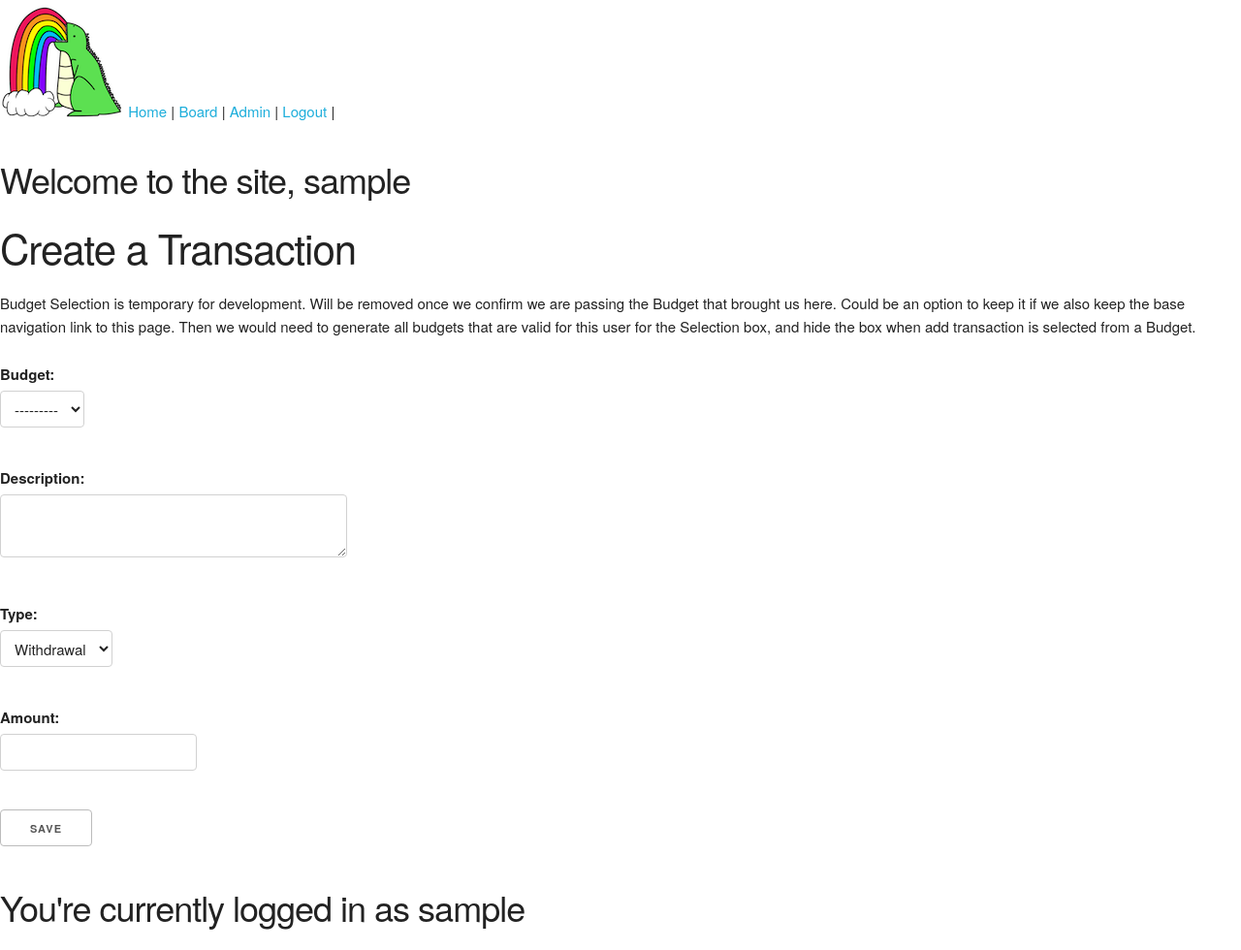
After one commit to SeattleChris/budget_tool, a Django app: page /budget/transaction/new in a window 1280 px wide. The commit adds this page. Shown: the whole page at 97% size. Run offline with Django 3.2, Linux system fonts and the light colour scheme; the visitor is signed in with stand-in values (Sample User, id 1); data that the repository does not hold is empty.

Commit message:
Add Budget and Add Transaction basics working from form to DB. Needs cleanup. Unsure why new budgets don't show in app

```diff
--- /dev/null
+++ b/web/budgets/forms.py
@@ -0,0 +1,21 @@
+from django.forms import ModelForm
+from .models import Budget, Transaction
+
+
+class BudgetForm(ModelForm):
+    """ Will generate a form for input on whichever fields we include.
+        Using Budget model, since we are adding a budget category
+    """
+    class Meta:
+        model = Budget
+        fields = ['user', 'name', 'total_budget']
+        # user should be removed from fields once we are passing current user instead
+
+class TransactionForm(ModelForm):
+    """ Will generate a form for input on whichever fields we include.
+        Using Transaction model, since we are adding a withdraw or deposit
+    """
+    class Meta:
+        model = Transaction
+        fields = ['budget', 'description', 'type', 'amount']
+        # budget should be removed from fields once we are passing correct budget
--- a/web/budgets/models.py
+++ b/web/budgets/models.py
@@ -14,7 +14,7 @@ class Budget(models.Model):
     name = models.CharField(max_length=180, default='Untitled')
     total_budget = models.FloatField()
     # TODO: ?? remaining_budget: Float (@property calculation)
-    remaining_budget = models.FloatField()
+    remaining_budget = models.FloatField(default=0.0)
     date_added = models.DateField(auto_now_add=True)
     date_modified = models.DateField(auto_now=True)
 
--- a/web/budgets/templates/budgets/budget_list.html
+++ b/web/budgets/templates/budgets/budget_list.html
@@ -1,11 +1,11 @@
 {% extends "generic/base.html" %}
-<!-- <h3><a href="{% url 'budget_detail' id=budget.id %}">{{ budget }}</a></h3> -->
 
 
 {% block content %}
 <h2>Your Budget Categories</h2>
+<h2><a href="{% url 'budget_create' %}">Button for Create A New Budget goes here</a></h2>
   {% for budget in budgets %}
-  <h3><a href="{% url '' %}">{{ budget }}</a></h3>
+  <h3><a href="{% url 'budget_detail' id=budget.id %}">{{ budget }}</a></h3>
   <p> PlaceHolder budget remain | Placeholder budget total</p>
   {% endfor %}
 {% endblock content %}
--- /dev/null
+++ b/web/budgets/templates/budgets/transaction_create.html
@@ -0,0 +1,17 @@
+{% extends "generic/base.html" %}
+
+{% block content %}
+<h2> Create a Transaction </h2>
+<p>
+  Budget Selection is temporary for development. Will be removed once we confirm we
+  are passing the Budget that brought us here. Could be an option to keep it if we
+  also keep the base navigation link to this page. Then we would need to generate all
+  budgets that are valid for this user for the Selection box, and hide the box when add transaction is selected from a Budget.
+</p>
+<!-- TODO: Remove above paragraph once confirmed implemented as desired  -->
+<form method="post">
+  {% csrf_token %}
+  {{ form.as_p }}
+  <input type="submit" value="save">
+</form>
+{% endblock content %}
--- a/web/budgets/urls.py
+++ b/web/budgets/urls.py
@@ -1,8 +1,10 @@
 
 from django.urls import path
-from .views import BudgetListView, BudgetDetailView
+from .views import BudgetListView, BudgetDetailView, BudgetCreateView, TransactionCreateView
 
 urlpatterns = [
     path('', BudgetListView.as_view(), name='budget_list'),
     path('<int:id>', BudgetDetailView.as_view(), name='budget_detail'),
+    path('budget/new', BudgetCreateView.as_view(), name='budget_create'),
+    path('transaction/new', TransactionCreateView.as_view(), name='transaction_create'),
 ]
--- a/web/budgets/views.py
+++ b/web/budgets/views.py
@@ -1,8 +1,8 @@
 from django.contrib.auth.mixins import LoginRequiredMixin
-from django.views.generic import ListView, DetailView
+from django.views.generic import ListView, DetailView, CreateView
 from django.urls import reverse_lazy
 from .models import Budget, Transaction
-
+from .forms import BudgetForm, TransactionForm
 # Create your views here.
 
 
@@ -15,12 +15,17 @@ class BudgetListView(LoginRequiredMixin, ListView):
     login_url = reverse_lazy('login')
 
     def get_context_data(self, **kwargs):
+        """ Get all transactions for this user (??)
+            May need additional filters or setup differently
+        """
         context = super().get_context_data(**kwargs)
         context['transactions'] = Transaction.objects.filter(
             budget__user__username=self.request.user.username)
         return context
 
     def get_queryset(self):
+        """ Associate the user for this Budget
+        """
         return Budget.objects.filter(
             user__username=self.request.user.username)
 
@@ -36,9 +41,52 @@ class BudgetDetailView(LoginRequiredMixin, DetailView):
     context_object_name = 'transactions'
     login_url = reverse_lazy('login')
     pk_url_kwarg = 'id'
+    # TODO: Need to manage when the budget has no items? Maybe Not really ...
+    # Why does 'Food' not show correctly?
 
     def get_queryset(self):
+        """ Associate the user (or Budget?) for this Transaction
+        """
         return Transaction.objects.filter(
             budget__user__username=self.request.user.username)
+        # TODO: Is there an issue to fix above here?
 
     # Inherits .as_view(self):
+
+
+class BudgetCreateView(LoginRequiredMixin, CreateView):
+    """ Control the display and handling of the user input form for creating
+        a new budget category.
+    """
+    template_name = 'budgets/budget_create.html'
+    model = Budget
+    form_class = BudgetForm
+    success_url = reverse_lazy('budget_list')
+    login_url = reverse_lazy('login')
+
+    def form_valid(self, form):
+        """ Associate the user for this Budget
+        """
+        form.instance.user = self.request.user
+        return super().form_valid(form)
+
+    # Inherits .as_view(self):
+
+
+class TransactionCreateView(LoginRequiredMixin, CreateView):
+    """ Control the display and handling of the user input form for creating
+        a new Transaction (within a Budget category).
+    """
+    template_name = 'budgets/transaction_create.html'
+    model = Transaction
+    form_class = TransactionForm
+    success_url = reverse_lazy('budget_list')
+    login_url = reverse_lazy('login')
+
+    def form_valid(self, form):
+        """ Associate the Budget for this Transaction (currently set as user?)
+        """
+        form.instance.user = self.request.user
+        return super().form_valid(form)
+
+    # Inherits .as_view(self):
```
Also changed, not shown: checklist.txt (+22 -1 lines), web/budget/templates/generic/base.html (+8 -8 lines), web/budgets/templates/budgets/budget_create.html (added, +17 -0 lines), web/budgets/templates/budgets/budget_detail.html (+5 -7 lines), README.md, web/budgets/migrations/0003_auto_20181003_0138.py (added).
